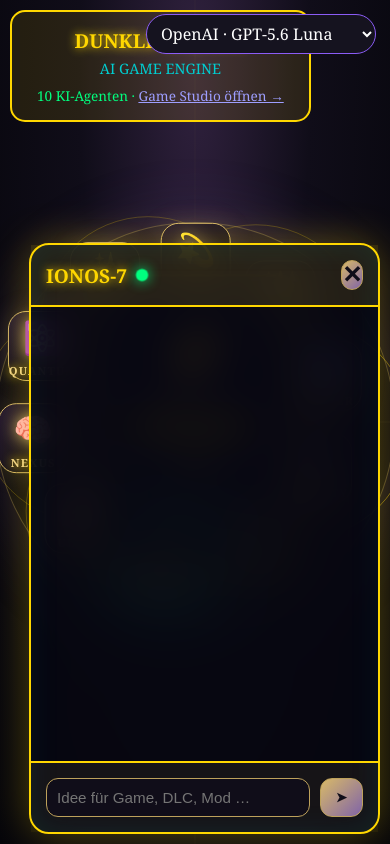
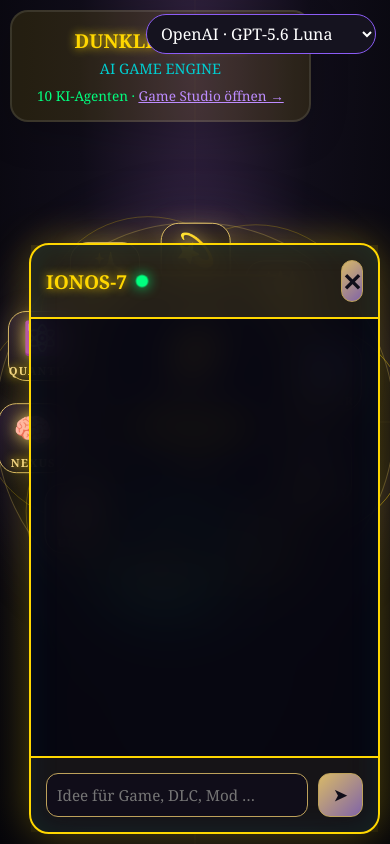
Before and after one commit to gaussa72-boop/Quantum.MIrror.Wonderland, a website: page index.html in a window 390 px wide. Drawn offline with Linux system fonts and the light colour scheme.

Commit message:
Refresh Quantum Mirror Wonderland UI with responsive ChatGPT-inspired styling

```diff
--- a/style.css
+++ b/style.css
@@ -801,3 +801,12 @@
         font-size: 1.5em;
     }
 }
+
+
+
+/* ChatGPT-inspired responsive redesign — Quantum Mirror Wonderland */
+:root{--chat-accent:#bd8cff;--chat-glow:rgba(189,140,255,.20);--chat-bg:#090b12;--chat-panel:#111521;--chat-line:rgba(255,255,255,.10);--chat-text:#f4f5f7;--chat-muted:#a6adbb}
+html{color-scheme:dark;scroll-behavior:smooth}body{background:radial-gradient(ellipse at 50% -15%,var(--chat-glow),transparent 55%),var(--chat-bg);color:var(--chat-text);font-family:Inter,-apple-system,BlinkMacSystemFont,"Segoe UI",sans-serif;}
+button,input,textarea,select{font:inherit}input,textarea,select{background:rgba(10,13,21,.88);color:var(--chat-text);border:1px solid var(--chat-line);border-radius:14px;padding:12px 15px;outline:none;transition:border-color .2s,box-shadow .2s}input:focus,textarea:focus,select:focus{border-color:var(--chat-accent);box-shadow:0 0 0 3px var(--chat-glow)}button{border:1px solid var(--chat-line);border-radius:13px;transition:transform .18s,border-color .18s,box-shadow .18s;cursor:pointer}button:hover{border-color:var(--chat-accent);box-shadow:0 0 22px var(--chat-glow);transform:translateY(-1px)}
+nav,aside,[class*="sidebar"],[id*="sidebar"]{background:rgba(10,13,21,.88);border-color:var(--chat-line);backdrop-filter:blur(20px)}main,[class*="panel"],[class*="card"],.container{border-color:var(--chat-line)}[class*="card"],[class*="panel"]{border-radius:18px;box-shadow:0 12px 38px rgba(0,0,0,.18)}a{color:var(--chat-accent)}::selection{background:var(--chat-glow)}
+@media(max-width:760px){body{min-height:100dvh}nav,[class*="sidebar"],[id*="sidebar"]{max-width:100%;}main,.container{width:100%;max-width:100%;padding-left:14px;padding-right:14px}button{min-height:42px}input,textarea{max-width:100%;box-sizing:border-box}}
```
